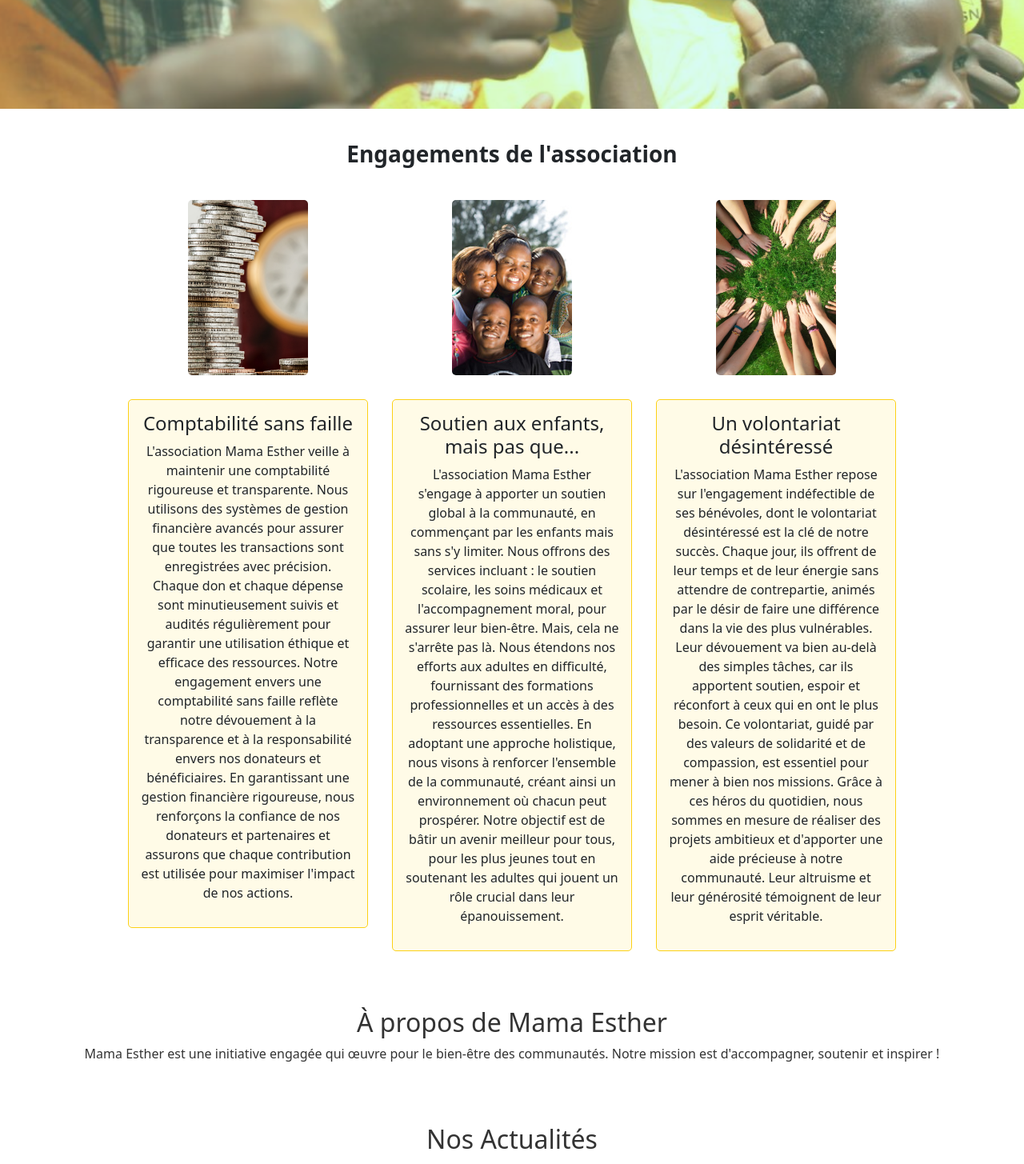
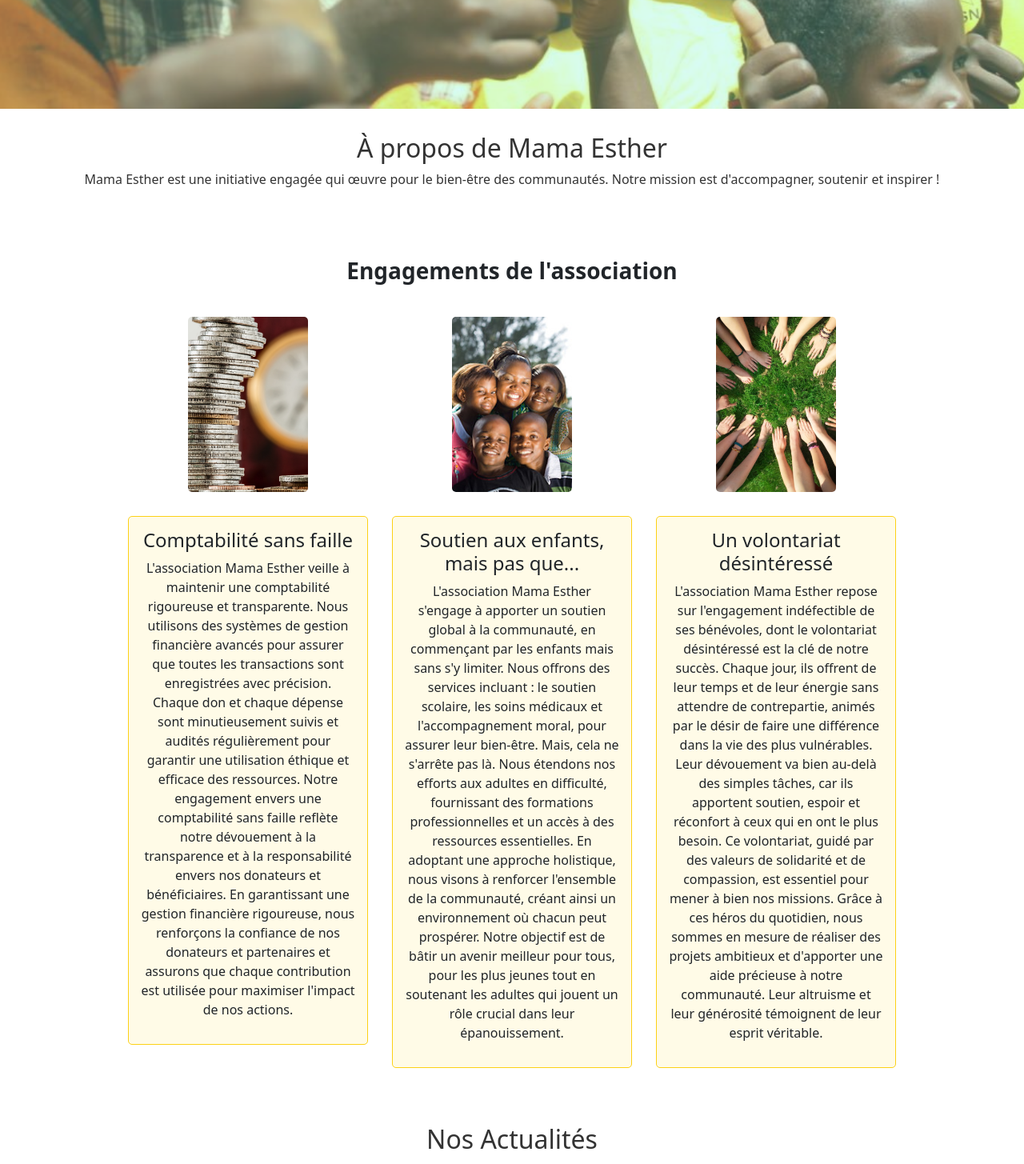
Before and after one commit to PapaG57/mama-esther-v5, a React (Vite) app: page / in a window 1280 px wide. Shown: the part 740-2195 px from the top of the page at 80% size. Built offline with nearby package versions, Linux system fonts and the light colour scheme; some icons are missing.

Commit message:
création de la page "about" et du fichier about.css

```diff
--- a/src/App.jsx
+++ b/src/App.jsx
@@ -1,16 +1,16 @@
 import React from "react";
 import Header from "./components/Header";
 import Footer from "./components/Footer";
+import About from "./pages/About";
 import Home from "./pages/Home";
-import About from "./pages/About";
 import Pages from "./pages/Blog";
 
 function App() {
   return (
     <div>
       <Header /> {/* Affichage du Header */}
+      <About /> {/* Affichage de la page "À propos" */}
       <Home /> {/* Affichage de la page d'accueil */}
-      <About /> {/* Affichage de la page "À propos" */}
       <Pages /> {/* Affichage des autres pages du site */}
       <Footer /> {/* Affichage du Footer */}
     </div>
```
Also changed, not shown: src/styles/about.css (added).
